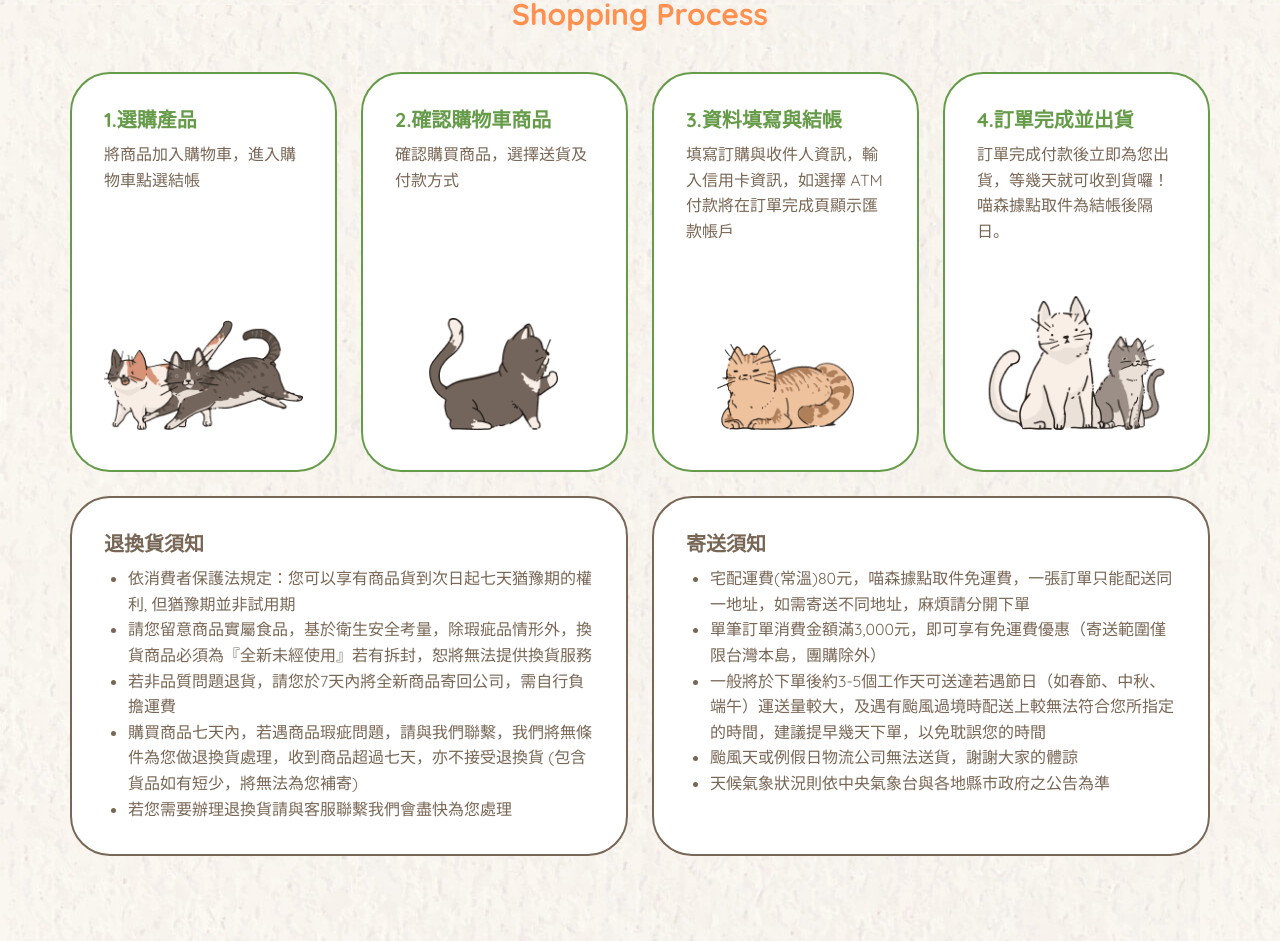
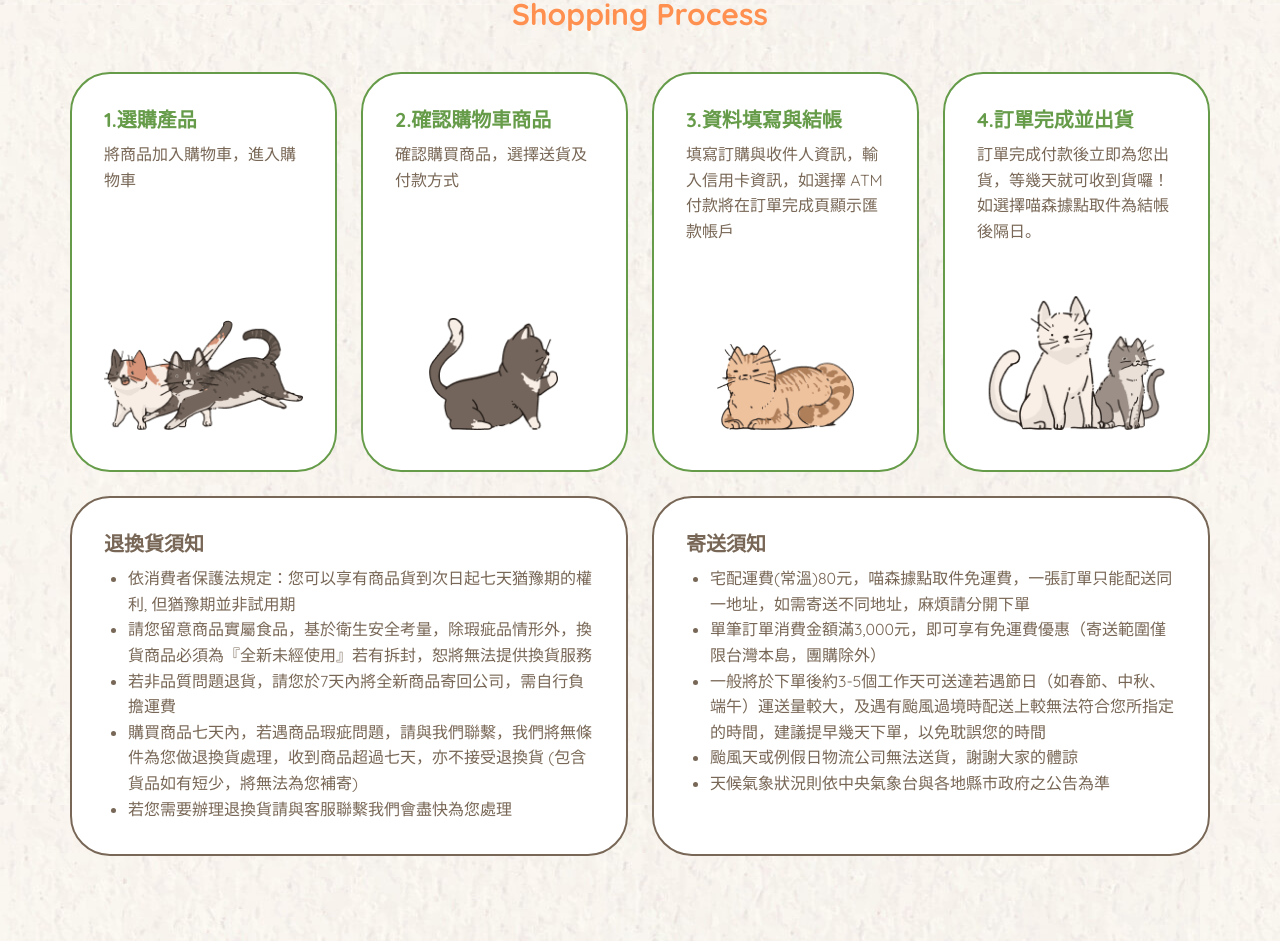
Before and after one commit to daylilystudio/meowforest, a Vue app: page / in a window 1280 px wide. Shown: the part 2395-3336 px from the top of the page. Built offline with nearby package versions, Linux system fonts and the light colour scheme; no server answers.

Commit message:
edit text

```diff
--- a/src/components/admin/ProductModal.vue
+++ b/src/components/admin/ProductModal.vue
@@ -121,7 +121,7 @@ export default defineComponent({
           if(data.value.imagesUrl===undefined) data.value.imagesUrl = []
           data.value.imagesUrl.push(res.data.imageUrl)
           onFinish()
-          alert(res.data.imageUrl)
+          window.$message.success('Image Upload Success !')
         }
       }).catch((err) => {
         console.log(err)
--- a/src/views/admin/HomeAdmin.vue
+++ b/src/views/admin/HomeAdmin.vue
@@ -29,9 +29,9 @@ export default defineComponent({
     const router = useRouter()
     const token = document.cookie.replace(/(?:(?:^|.*;\s*)meowforestToken\s*=\s*([^;]*).*$)|^.*$/, "$1");
     axios.defaults.headers.common['Authorization'] = token
-    const check = () => {
+    const check = async () => {
       const api = `${import.meta.env.VITE_API}api/user/check`
-      axios.post(api).then((res) => {
+      await axios.post(api).then((res) => {
         console.log(res)
         if (!res.data.success) {
           window.$notification.warning({
--- a/src/views/user/HomeView.vue
+++ b/src/views/user/HomeView.vue
@@ -109,7 +109,7 @@
         flow: [
           {
             title: '1.選購產品',
-            txt: '將商品加入購物車，進入購物車點選結帳',
+            txt: '將商品加入購物車，進入購物車',
             img: cat1
           },
           {
@@ -124,7 +124,7 @@
           },
           {
             title: '4.訂單完成並出貨',
-            txt: '訂單完成付款後立即為您出貨，等幾天就可收到貨囉！喵森據點取件為結帳後隔日。',
+            txt: '訂單完成付款後立即為您出貨，等幾天就可收到貨囉！如選擇喵森據點取件為結帳後隔日。',
             img: cat4
           }
         ],
--- a/src/views/user/SingleView.vue
+++ b/src/views/user/SingleView.vue
@@ -147,7 +147,7 @@ export default {
           title: '運費說明',
           content: [
             '喵森據點取貨免運費｜宅配到府運費 80 元，',
-            '單筆訂單滿 1,000 元免運費。',
+            '單筆訂單滿 3,000 元免運費。',
             '若因其商品價值、時效性或體積等特性，僅提供一種出貨方式、運費不同時，將在該商品頁面告知。',
             '宅配除特殊品項，會於商品頁的「注意事項」公告配送說明，其餘品項使用宅配通進行配送。'
           ]
@@ -165,9 +165,9 @@ export default {
           ]
         },
         {
-          title: '課程活動認購說明',
+          title: '特殊活動認購說明',
           content: [
-            '凡報名課程活動，付款完成即報名成功，課前將另發送mail通知，課程開立一般收據將統一由財務部門寄發。'
+            '凡報名特殊活動，付款完成即報名成功，課前將另發送mail通知，課程開立一般收據將統一由財務部門寄發。'
           ]
         }
     ]
```
